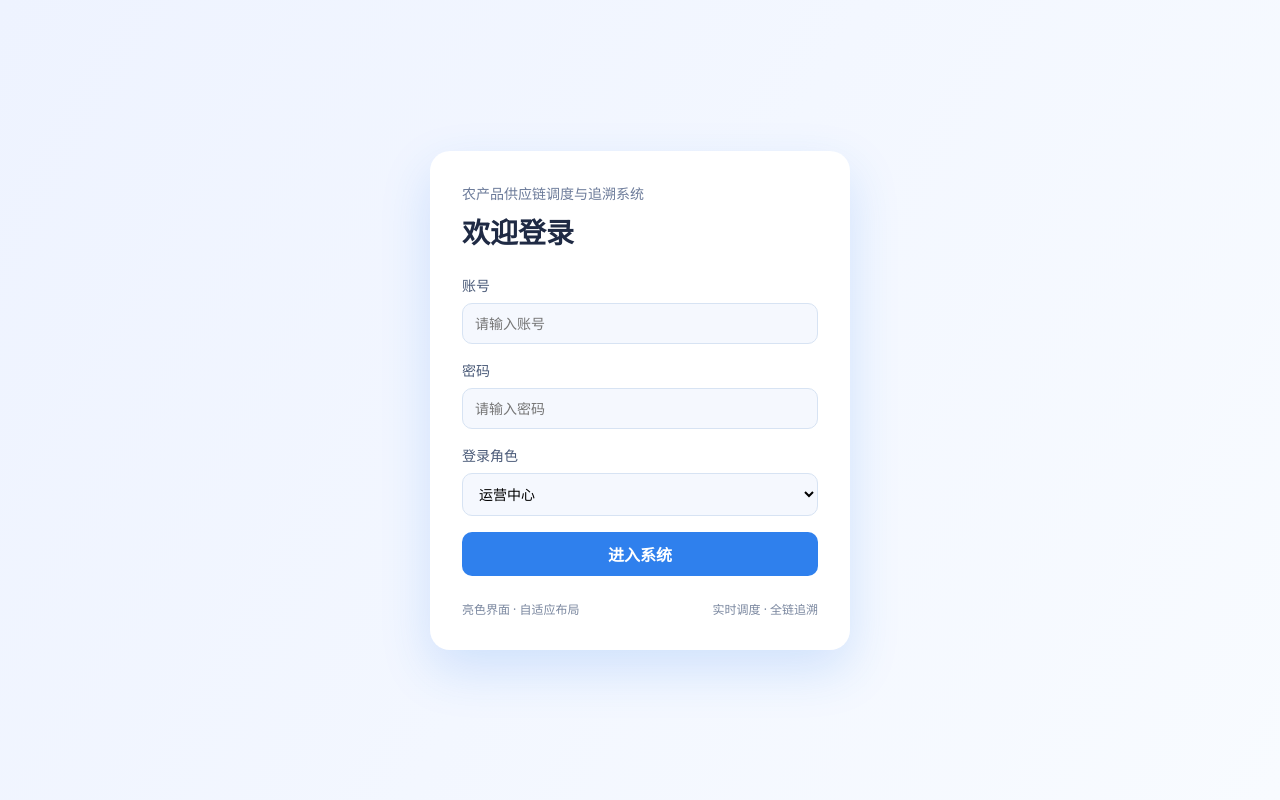
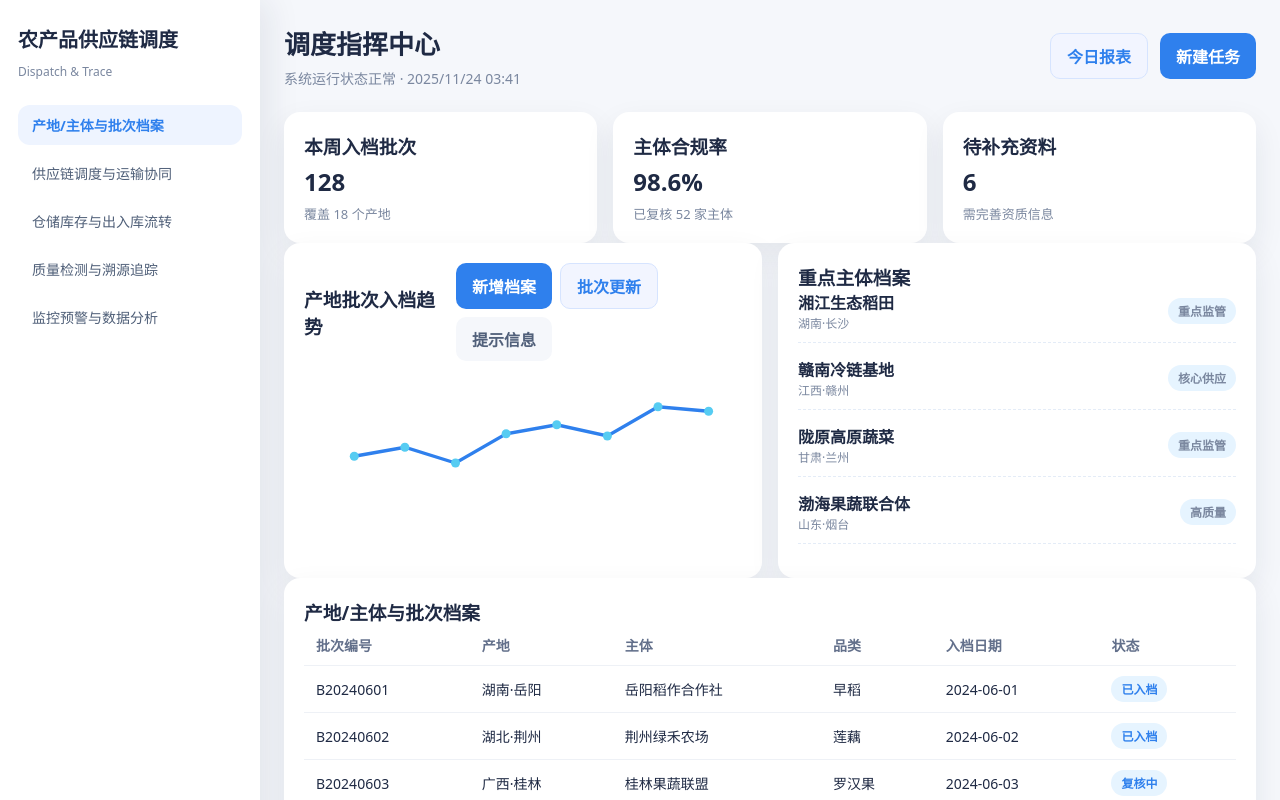
Before and after one commit to cqxzkeji/Copyright, a Vue app: page /app/source-records in a window 1280 px wide. Before the commit this address led to /login. Shown: the top 800 px of the page. Built offline with nearby package versions, Linux system fonts and the light colour scheme.

Commit message:
Fix login routing entry

```diff
--- a/src/router/index.js
+++ b/src/router/index.js
@@ -9,13 +9,13 @@ import AnalyticsDashboard from '../views/AnalyticsDashboard.vue'
 
 const routes = [
   {
-    path: '/login',
+    path: '/',
     component: LoginView
   },
   {
-    path: '/',
+    path: '/app',
     component: MainLayout,
-    redirect: '/source-records',
+    redirect: '/app/source-records',
     children: [
       {
         path: 'source-records',
@@ -40,8 +40,12 @@ const routes = [
     ]
   },
   {
+    path: '/login',
+    redirect: '/'
+  },
+  {
     path: '/:pathMatch(.*)*',
-    redirect: '/login'
+    redirect: '/'
   }
 ]
 
--- a/src/views/LoginView.vue
+++ b/src/views/LoginView.vue
@@ -45,7 +45,7 @@ const form = reactive({
 })
 
 const handleLogin = () => {
-  router.push('/source-records')
+  router.push('/app/source-records')
 }
 </script>
 
--- a/src/views/MainLayout.vue
+++ b/src/views/MainLayout.vue
@@ -6,11 +6,11 @@
         <span>Dispatch & Trace</span>
       </div>
       <nav>
-        <RouterLink to="/source-records" class="nav-item">产地/主体与批次档案</RouterLink>
-        <RouterLink to="/dispatch-scheduling" class="nav-item">供应链调度与运输协同</RouterLink>
-        <RouterLink to="/warehousing-inventory" class="nav-item">仓储库存与出入库流转</RouterLink>
-        <RouterLink to="/quality-traceability" class="nav-item">质量检测与溯源追踪</RouterLink>
-        <RouterLink to="/analytics-dashboard" class="nav-item">监控预警与数据分析</RouterLink>
+        <RouterLink to="/app/source-records" class="nav-item">产地/主体与批次档案</RouterLink>
+        <RouterLink to="/app/dispatch-scheduling" class="nav-item">供应链调度与运输协同</RouterLink>
+        <RouterLink to="/app/warehousing-inventory" class="nav-item">仓储库存与出入库流转</RouterLink>
+        <RouterLink to="/app/quality-traceability" class="nav-item">质量检测与溯源追踪</RouterLink>
+        <RouterLink to="/app/analytics-dashboard" class="nav-item">监控预警与数据分析</RouterLink>
       </nav>
       <div class="sidebar-footer">
         <span>在线用户</span>
```
